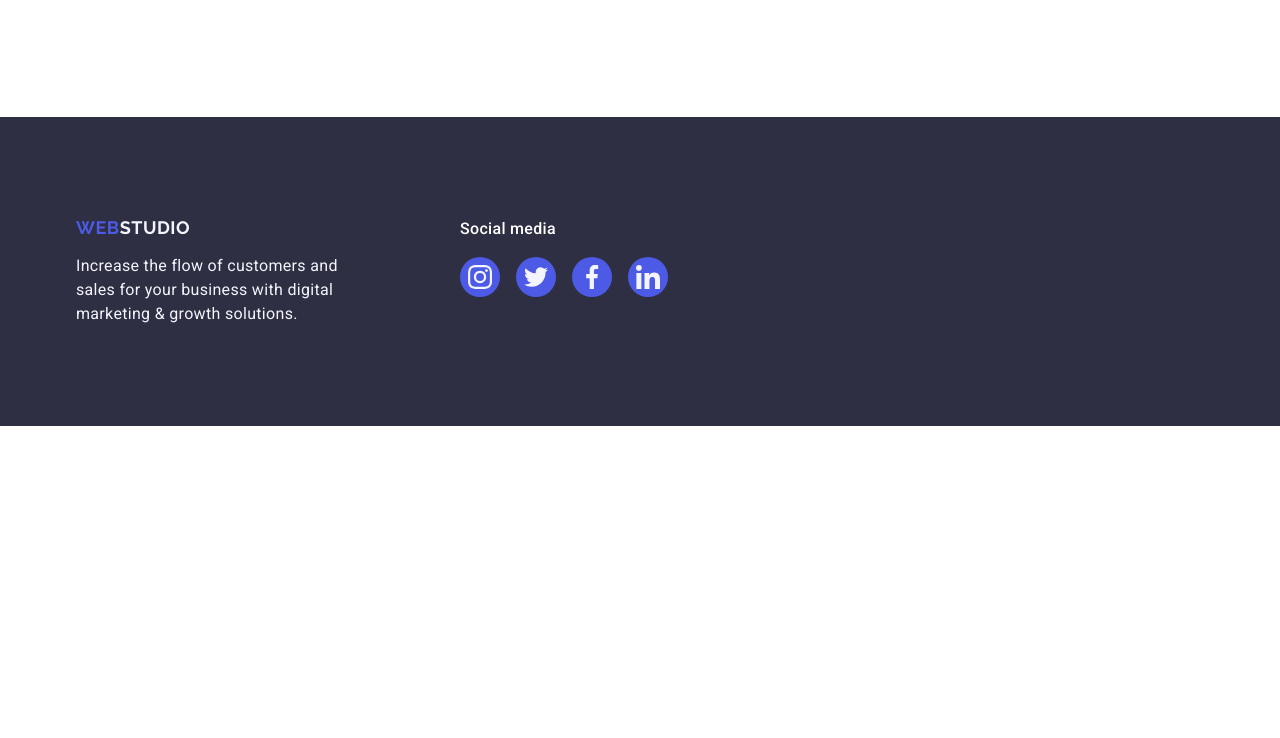
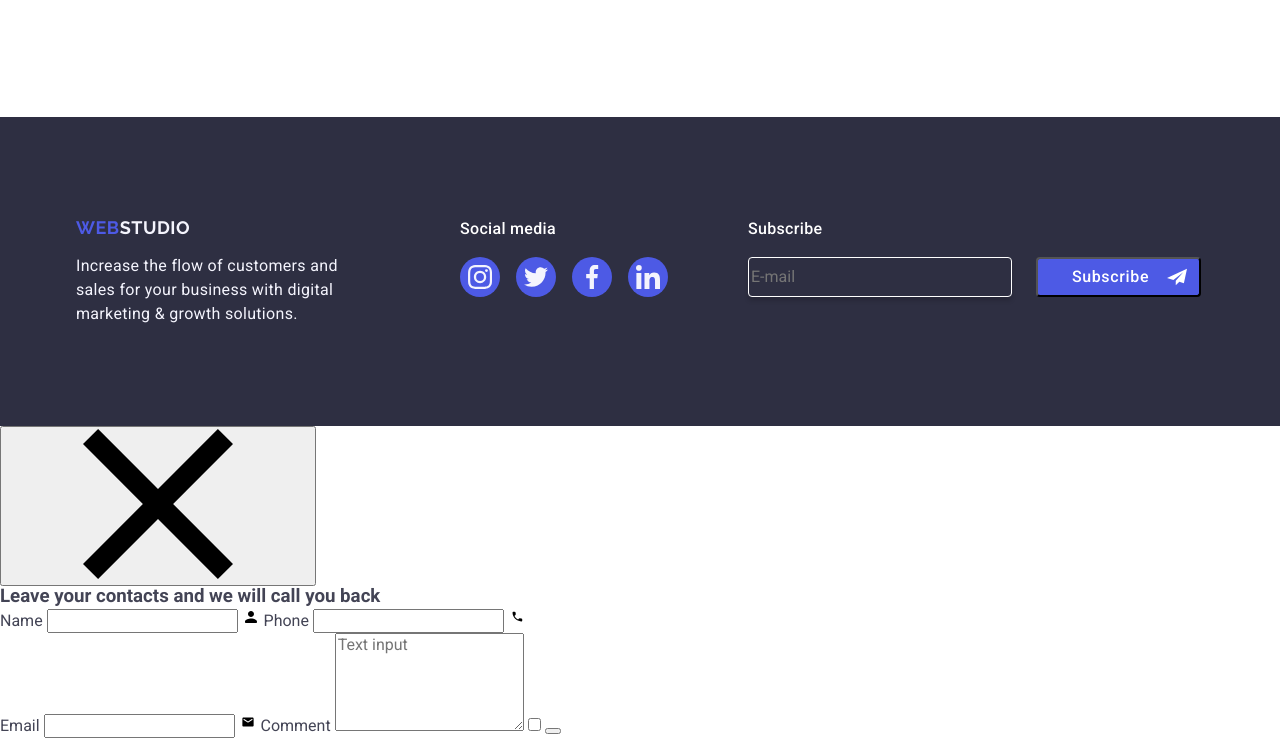
Before and after one commit to YuliaKolinko/goit-markup-hw-05, a plain HTML site: page index.html in a window 1280 px wide. Shown: the part 3066-3804 px from the top of the page. Before the commit the page ends 3492 px from the top, so only its background shows below. Drawn offline with nearby package versions, Linux system fonts and the light colour scheme.

Commit message:
Footer fom+modal html

```diff
--- a/css/styles.css
+++ b/css/styles.css
@@ -37,7 +37,10 @@ a {
 .section {
   padding: 120px 0;
 }
-
+.input {
+  font-family: inherit;
+  line-height: inherit;
+}
 /* #endregion */
 
 /* #region Header styles */
@@ -466,7 +469,8 @@ a {
   flex-direction: column;
   justify-content: baseline;
 }
-.social-paragraf {
+.social-paragraf,
+.footer-forms-paragraf {
   color: #fff;
   margin-bottom: 16px;
   font-weight: 500;
@@ -504,4 +508,46 @@ a {
 .icon-social {
   fill: #f4f4fd;
 }
+.footer-forms {
+  display: flex;
+  flex-direction: column;
+  margin-left: 80px;
+  margin-right: auto;
+}
+.footer-input {
+  border: 1px solid #fff;
+  border-radius: 4px;
+  width: 264px;
+  height: 40px;
+  box-shadow: 0 4px 4px 0 rgba(0, 0, 0, 0.15);
+  background: transparent;
+}
+.footer-button {
+  border-radius: 4px;
+  display: flex;
+  justify-content: center;
+  align-items: center;
+  width: 165px;
+  height: 40px;
+  background: #4d5ae5;
+}
+.footer-btn-text {
+  font-weight: 500;
+  font-size: 16px;
+  line-height: 1.5;
+  letter-spacing: 0.04em;
+  text-align: center;
+  color: #fff;
+  padding: 8px 0 8px 24px;
+  margin-right: 16px;
+}
+.footer-btn-icon {
+  fill: #fff;
+}
+.input-button-box {
+  display: flex;
+  gap: 24px;
+}
+input::placeholder {
+}
 /* #endregion */
--- a/index.html
+++ b/index.html
@@ -537,7 +537,71 @@
             </li>
           </ul>
         </div>
+        <div class="footer-forms">
+          <p class="footer-forms-paragraf">Subscribe</p>
+          <div class="input-button-box">
+            <legend>
+              <input
+                class="footer-input"
+                type="email"
+                name="email"
+                placeholder="E-mail"
+              />
+            </legend>
+            <button class="footer-button" type="submit">
+              <span class="footer-btn-text">Subscribe</span>
+              <svg class="footer-btn-icon" width="24" height="20">
+                <use href="./images/icons.svg#icon-icon-send"></use>
+              </svg>
+            </button>
+          </div>
+        </div>
       </div>
     </footer>
+    <div class="modal-overlay">
+      <div class="modal">
+        <button class="button-close" type="button">
+          <svg class="close-icon" width="" height="">
+            <use href="./images/icons.svg#icon-close"></use>
+          </svg>
+        </button>
+        <h3 class="modal-subtitle">
+          Leave your contacts and we will call you back
+        </h3>
+        <div class="input-wrapper">
+          <lable>
+            Name <input type="text" />
+            <svg class="modal-input-svg" width="18" height="18">
+              <use href="./images/icons.svg#icon-person"></use>
+            </svg>
+          </lable>
+          <lable>
+            Phone
+            <input type="tel" name="phone" />
+            <svg class="modal-input-svg" width="18" height="18">
+              <use href="./images/icons.svg#icon-phone"></use>
+            </svg>
+          </lable>
+        </div>
+        <lable>
+          Email
+          <input type="email" name="email" />
+          <svg class="modal-input-svg" width="18" height="18">
+            <use href="./images/icons.svg#icon-email"></use>
+          </svg>
+        </lable>
+        <lable>
+          Comment
+          <textarea
+            name="Comment"
+            rows="5"
+            cols=""
+            placeholder="Text input"
+          ></textarea>
+        </lable>
+        <lable><input type="checkbox" /></lable>
+        <button></button>
+      </div>
+    </div>
   </body>
 </html>
```
